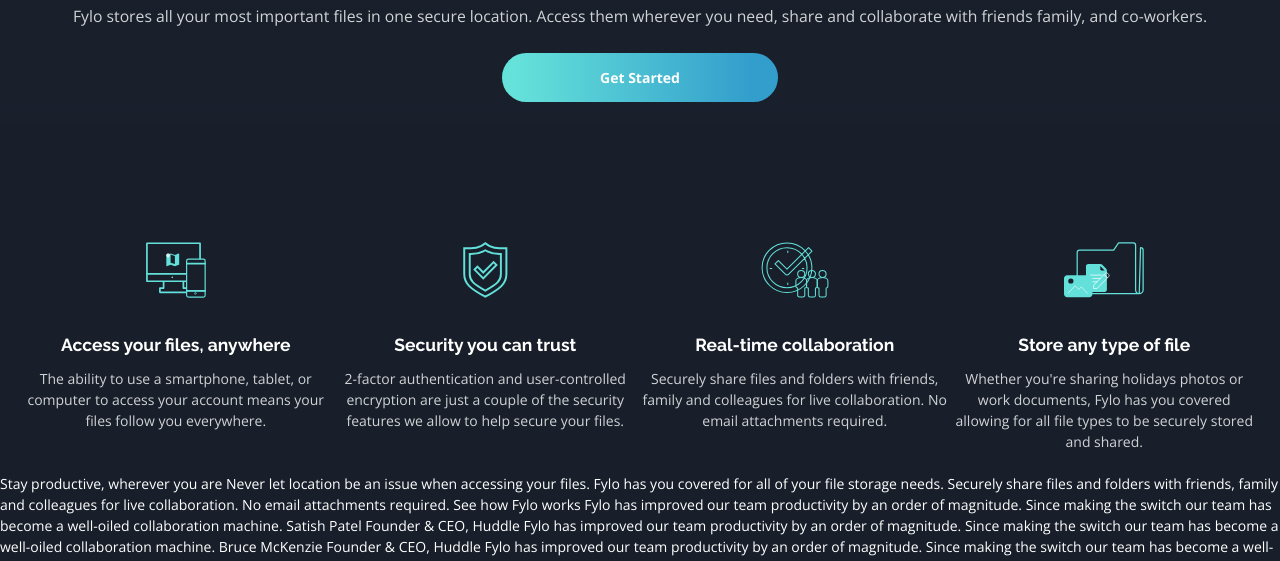
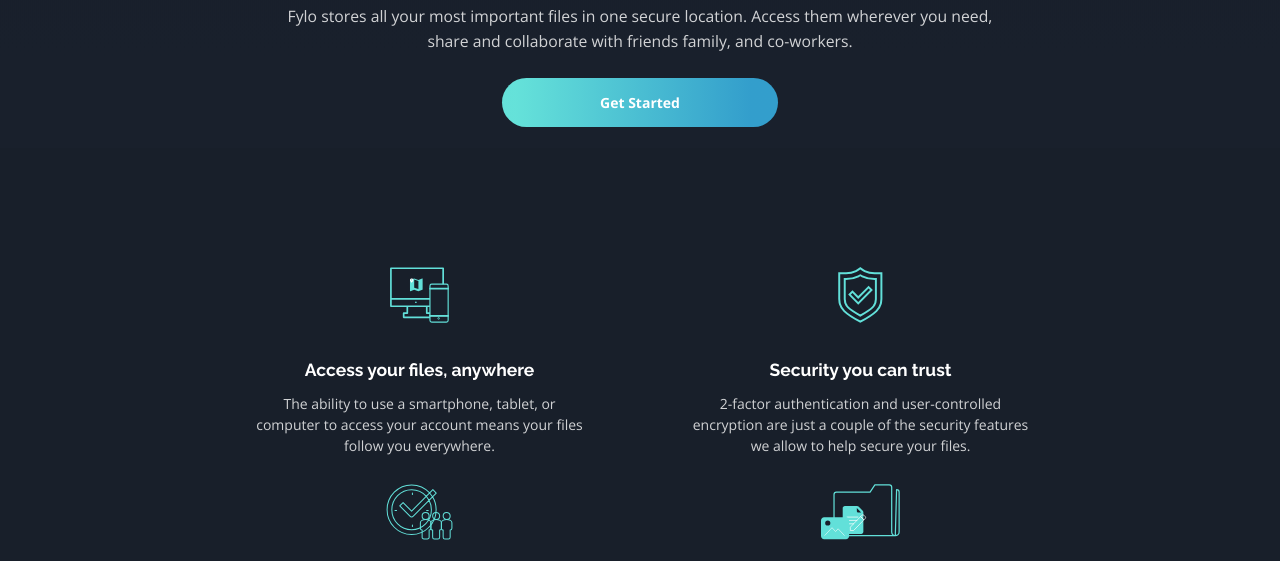
Before and after one commit to amirhazizi/fylo-dark-theme-landing-page, a website: page index.html in a window 1280 px wide. Shown: the part 712-1273 px from the top of the page. Drawn offline with nearby package versions, Linux system fonts and the light colour scheme.

Commit message:
update header/section

```diff
--- a/index.html
+++ b/index.html
@@ -54,7 +54,7 @@
       </nav>
       <!-- end nav -->
       <!-- header content -->
-      <div class="p-6 text-center space-y-10">
+      <div class="p-6 text-center space-y-10 md:max-w-4xl md:mx-auto">
         <!-- intro image -->
         <img
           src="./images/illustration-intro.png"
@@ -85,7 +85,7 @@
     <section>
       <!-- container -->
       <div
-        class="grid gap-y-20 p-6 md:grid-cols-2 lg:grid-cols-3 xl:grid-cols-4"
+        class="grid gap-y-20 p-6 md:grid-cols-2 md:gap-8 md:max-w-5xl md:mx-auto"
       >
         <!-- acrticle 1 -->
         <article class="space-y-10">
@@ -100,7 +100,7 @@
             <!-- content header -->
             <h2 class="text-xl font-bold">Access your files, anywhere</h2>
             <!-- content text -->
-            <p class="opacity-80">
+            <p class="opacity-80 md:max-w-sm md:mx-auto">
               The ability to use a smartphone, tablet, or computer to access
               your account means your files follow you everywhere.
             </p>
@@ -121,7 +121,7 @@
             <!-- content header -->
             <h2 class="text-xl font-bold">Security you can trust</h2>
             <!-- content text -->
-            <p class="opacity-80">
+            <p class="opacity-80 md:max-w-sm md:mx-auto">
               2-factor authentication and user-controlled encryption are just a
               couple of the security features we allow to help secure your
               files.
@@ -143,7 +143,7 @@
             <!-- content header -->
             <h2 class="text-xl font-bold">Real-time collaboration</h2>
             <!-- content text -->
-            <p class="opacity-80">
+            <p class="opacity-80 md:max-w-sm md:mx-auto">
               Securely share files and folders with friends, family and
               colleagues for live collaboration. No email attachments required.
             </p>
@@ -164,7 +164,7 @@
             <!-- content header -->
             <h2 class="text-xl font-bold">Store any type of file</h2>
             <!-- content text -->
-            <p class="opacity-80">
+            <p class="opacity-80 md:max-w-sm md:mx-auto">
               Whether you're sharing holidays photos or work documents, Fylo has
               you covered allowing for all file types to be securely stored and
               shared.
```
Also changed, not shown: css/styles.css.
